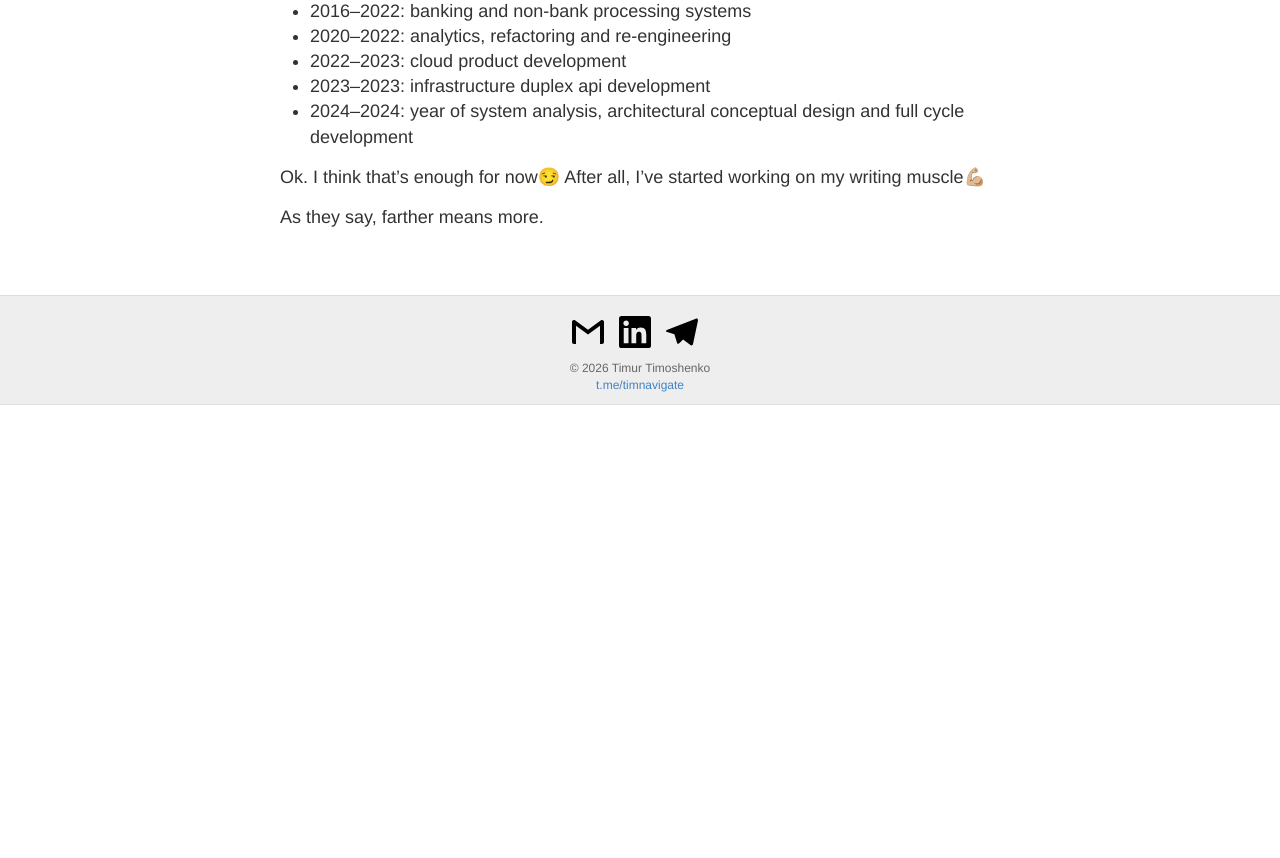
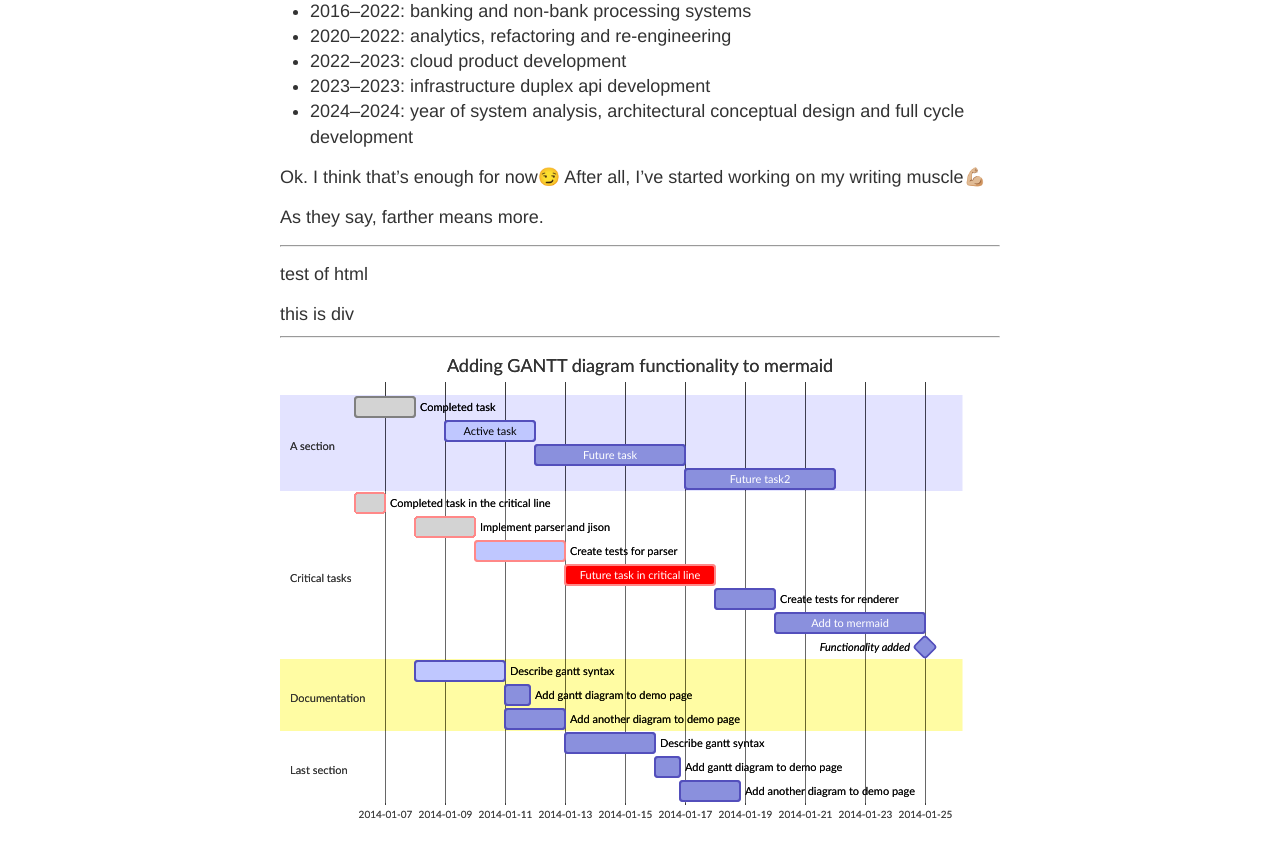
Before and after one commit to timnavigate/timnavigate.com, a Jekyll site: the page built from _posts/2024-01-20-first-post.md, in a window 1280 px wide and 900 px high, scrolled down 666 px. Shown: the top 858 px of the window. Built offline with Jekyll 4.4.1, drawn with Linux system fonts in a browser that asks for light colours; before the commit the page ends 1071 px from its top, so only the background shows below that.

Commit message:
enhance of jekyll mermaid rendering, part 2

```diff
--- a/_layouts/default.html
+++ b/_layouts/default.html
@@ -8,6 +8,10 @@
     <!--[if lt IE 9]>
       <script src="http://html5shiv.googlecode.com/svn/trunk/html5.js"></script>
     <![endif]-->
+
+    <script type="module">
+      import mermaid from 'https://cdn.jsdelivr.net/npm/mermaid@11/dist/mermaid.esm.min.mjs';
+    </script>
 
     <link rel="stylesheet" type="text/css" href="{{ site.baseurl }}/style.css" />
     <link rel="alternate" type="application/rss+xml" title="{{ site.name }} - {{ site.description }}" href="{{ site.baseurl }}/feed.xml" />
@@ -54,6 +58,37 @@
         </footer>
       </div>
 
+      <pre class="mermaid">
+      gantt
+          dateFormat  YYYY-MM-DD
+          title       Adding GANTT diagram functionality to mermaid
+
+          section A section
+          Completed task            :done,    des1, 2014-01-06,2014-01-08
+          Active task               :active,  des2, 2014-01-09, 3d
+          Future task               :         des3, after des2, 5d
+          Future task2              :         des4, after des3, 5d
+
+          section Critical tasks
+          Completed task in the critical line :crit, done, 2014-01-06,24h
+          Implement parser and jison          :crit, done, after des1, 2d
+          Create tests for parser             :crit, active, 3d
+          Future task in critical line        :crit, 5d
+          Create tests for renderer           :2d
+          Add to mermaid                      :until isadded
+          Functionality added                 :milestone, isadded, 2014-01-25, 0d
+
+          section Documentation
+          Describe gantt syntax               :active, a1, after des1, 3d
+          Add gantt diagram to demo page      :after a1  , 20h
+          Add another diagram to demo page    :doc1, after a1  , 48h
+
+          section Last section
+          Describe gantt syntax               :after doc1, 3d
+          Add gantt diagram to demo page      :20h
+          Add another diagram to demo page    :48h
+      </pre>
+
       <div class="copyright">
         ©&nbsp;2026 Timur&nbsp;Timoshenko
         <br/>
--- a/_posts/2024-01-20-first-post.md
+++ b/_posts/2024-01-20-first-post.md
@@ -22,3 +22,40 @@
 Ok. I think that's enough for now😏 After all, I've started working on my writing muscle💪🏼
 
 As they say, farther means more.
+
+---
+test of html
+
+<div> this is div </div>
+
+---
+<pre class="mermaid">
+gantt
+    dateFormat  YYYY-MM-DD
+    title       Adding GANTT diagram functionality to mermaid
+
+    section A section
+    Completed task            :done,    des1, 2014-01-06,2014-01-08
+    Active task               :active,  des2, 2014-01-09, 3d
+    Future task               :         des3, after des2, 5d
+    Future task2              :         des4, after des3, 5d
+
+    section Critical tasks
+    Completed task in the critical line :crit, done, 2014-01-06,24h
+    Implement parser and jison          :crit, done, after des1, 2d
+    Create tests for parser             :crit, active, 3d
+    Future task in critical line        :crit, 5d
+    Create tests for renderer           :2d
+    Add to mermaid                      :until isadded
+    Functionality added                 :milestone, isadded, 2014-01-25, 0d
+
+    section Documentation
+    Describe gantt syntax               :active, a1, after des1, 3d
+    Add gantt diagram to demo page      :after a1  , 20h
+    Add another diagram to demo page    :doc1, after a1  , 48h
+
+    section Last section
+    Describe gantt syntax               :after doc1, 3d
+    Add gantt diagram to demo page      :20h
+    Add another diagram to demo page    :48h
+</pre>
```
Also changed, not shown: 1 other file.
